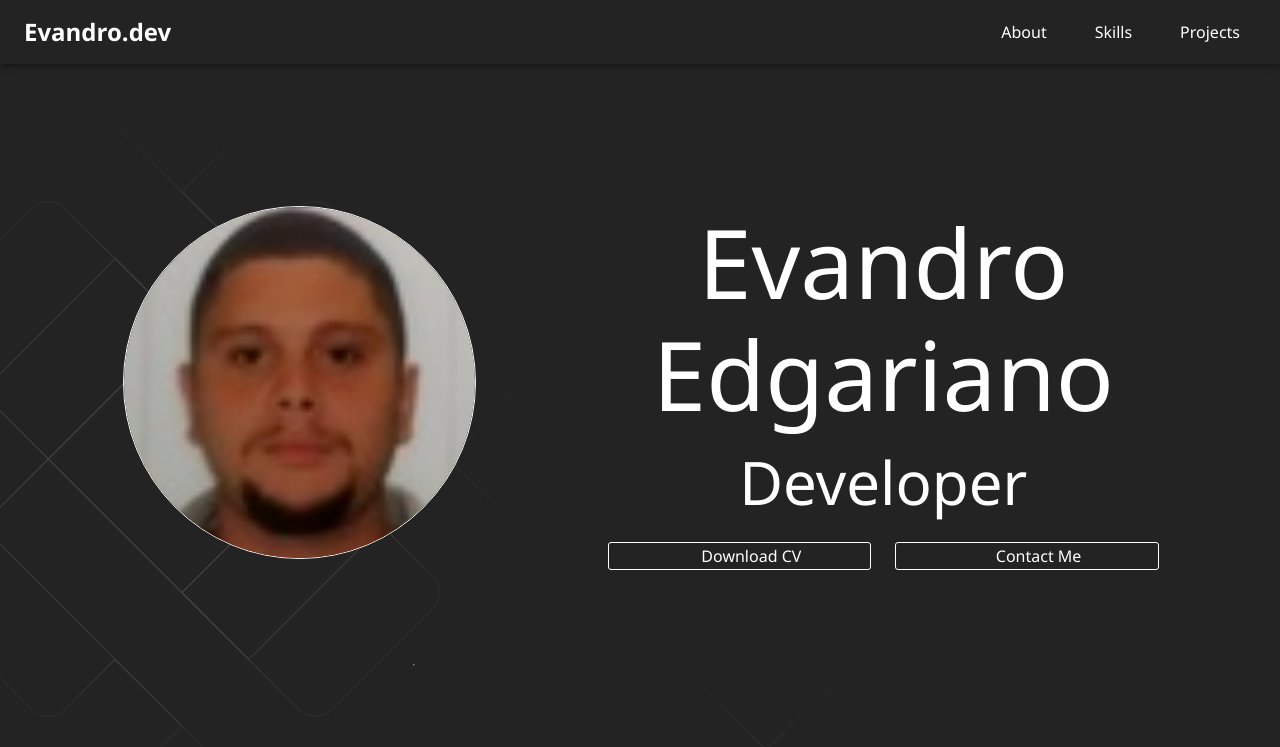
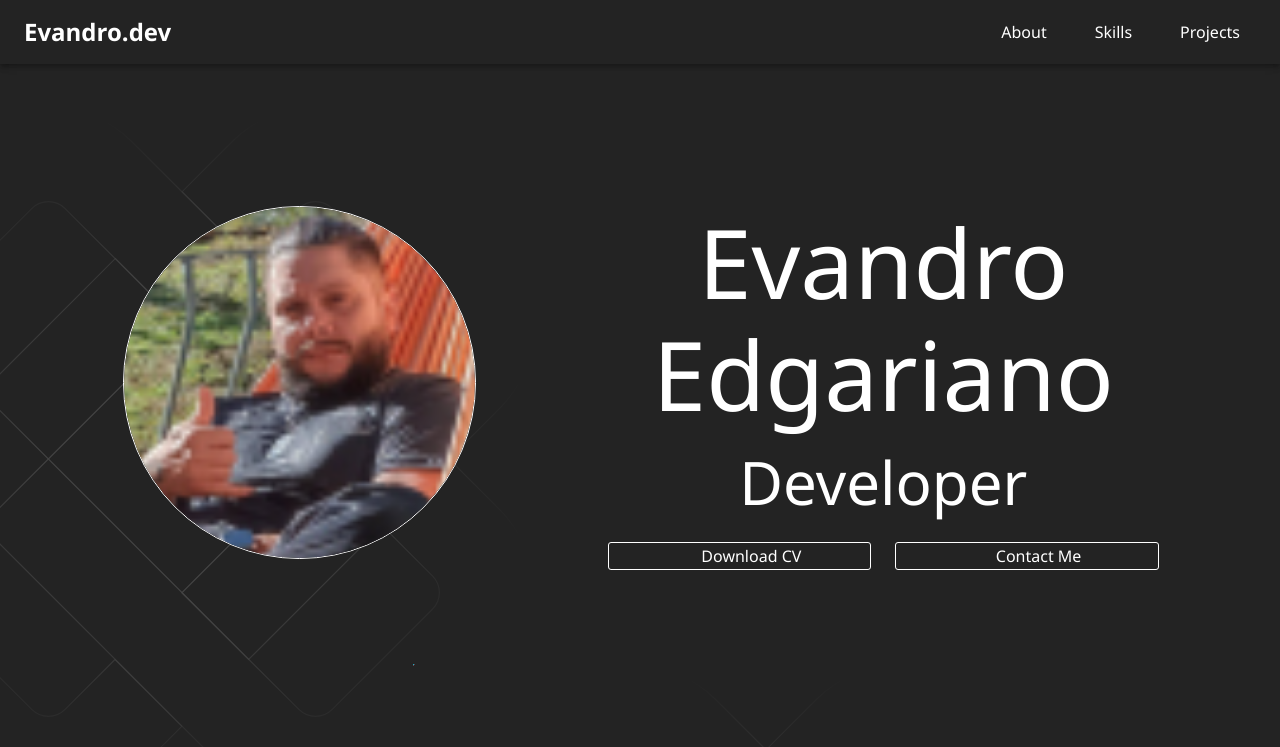
Before and after one commit to EvandroR2/my-portifolio, a React (Vite) app: page / in a window 1280 px wide. Shown: the top 747 px of the page. Built offline with nearby package versions, Linux system fonts and the light colour scheme; some icons are missing.

Commit message:
"feach: Criado uma foto para a parte principal"

```diff
--- a/src/pages/Home/sections/About/Projects.tsx
+++ b/src/pages/Home/sections/About/Projects.tsx
@@ -12,7 +12,6 @@ const Projects = () => {
       height:"100vh",
       [theme.breakpoints.up('xs')]:{
         paddingTop:"100px"
-
       },
       [theme.breakpoints.up('md')]:{
         paddingTop:"0"
@@ -28,6 +27,7 @@ const Projects = () => {
 
   }))
   return (
+    <>
       <StyledProjects>
           <Container maxWidth="lg">
               <Grid container spacing={2} display="flex" justifyContent="center" pb={3}>
@@ -97,6 +97,7 @@ const Projects = () => {
               </Grid>
           </Container>
       </StyledProjects>
+    </>
   )
 }
 
--- a/src/pages/Home/sections/Hero/Hero.tsx
+++ b/src/pages/Home/sections/Hero/Hero.tsx
@@ -1,5 +1,5 @@
 import { Box, Container, Grid, styled, Typography } from "@mui/material"
-import Avatar from "../../../../assets/images/avatar.jpg"
+import AvatarEvandro from "../../../../assets/images/perfilSite74x74.png"
 import DownloadIcon from '@mui/icons-material/Download';
 import MailOutlineIcon from '@mui/icons-material/MailOutline';
 import StyledButton from "../../../../components/styledButton/styledButton";
@@ -14,6 +14,7 @@ const Hero = () => {
       height:"100vh",
       [theme.breakpoints.up('xs')]:{
         paddingTop:"100px"
+
 
       },
       [theme.breakpoints.up('md')]:{
@@ -43,7 +44,7 @@ const Hero = () => {
                 </Box>
               </Box>
                 <Box position="relative" textAlign={"center"} >
-                  <StyledImg src={Avatar} />
+                  <StyledImg src={AvatarEvandro} />
                 </Box>
             </Grid>
             <Grid size={{ xs: 12 ,md: 7}}>
@@ -73,7 +74,6 @@ const Hero = () => {
           </Grid>
         </Container>
       </StyledHero>
-
     </>
   )
 }
```
Also changed, not shown: src/assets/images/perfilSite74x74.png (added). Lines whose indentation alone changed are shown as unchanged.
